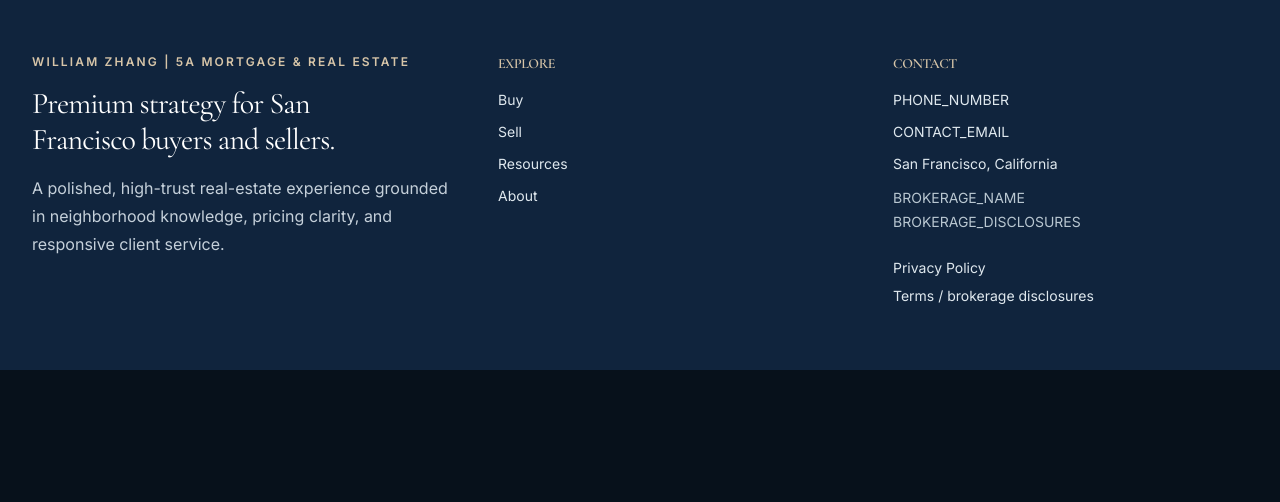
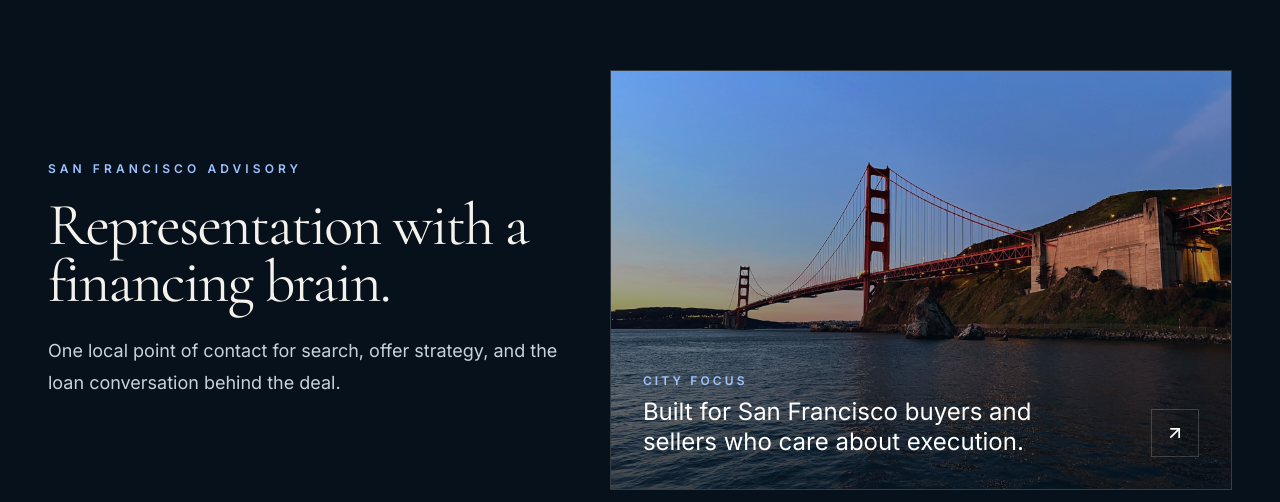
Before and after one commit to beelyzee/Personal-Site, a Next.js app: page / in a window 1280 px wide. Shown: the part 811-1313 px from the top of the page. Before the commit the page ends 1181 px from the top, so only its background shows below. Built offline with nearby package versions, Linux system fonts and the light colour scheme; no server answers.

Commit message:
Add cinematic SF visual sections to homepage

```diff
--- a/src/app/page.tsx
+++ b/src/app/page.tsx
@@ -1,6 +1,7 @@
 import { buildMetadata } from "@/lib/metadata";
 import { SITE } from "@/data/site";
 import HeroSection from "@/components/HeroSection";
+import HomeVisualSections from "@/components/HomeVisualSections";
 import StructuredData from "@/components/shared/StructuredData";
 
 export const metadata = buildMetadata({
@@ -24,6 +25,7 @@ export default function HomePage() {
         }}
       />
       <HeroSection />
+      <HomeVisualSections />
     </>
   );
 }
--- /dev/null
+++ b/src/components/HomeVisualSections.tsx
@@ -0,0 +1,163 @@
+import Image from "next/image";
+import Link from "next/link";
+import { ArrowUpRight, BadgeDollarSign, Landmark, MapPinned } from "lucide-react";
+
+import MotionReveal from "@/components/shared/MotionReveal";
+
+const FEATURE_IMAGES = [
+  {
+    title: "Neighborhood strategy",
+    label: "Russian Hill / Northside",
+    href: "/neighborhoods",
+    image: "/lombard-street.jpg",
+    icon: MapPinned,
+  },
+  {
+    title: "Offer positioning",
+    label: "Buyer advisory",
+    href: "/buy",
+    image: "/images/sf-hero.jpg",
+    icon: Landmark,
+  },
+  {
+    title: "Financing insight",
+    label: "Rate and loan guidance",
+    href: "/book-consultation",
+    image: "/golden-gate-sunrise.jpg",
+    icon: BadgeDollarSign,
+  },
+];
+
+export default function HomeVisualSections() {
+  return (
+    <div className="bg-[#07111b] text-[#f5f2ec]">
+      <section className="border-y border-white/10 py-16 sm:py-20">
+        <div className="mx-auto grid max-w-[1600px] gap-8 px-5 sm:px-8 lg:grid-cols-[0.92fr_1.08fr] xl:px-12 2xl:px-16">
+          <MotionReveal className="flex flex-col justify-center">
+            <p className="text-xs font-semibold uppercase tracking-[0.34em] text-[#9fc3ff]">
+              San Francisco Advisory
+            </p>
+            <h2 className="mt-5 max-w-xl text-5xl leading-[0.95] text-[#f5f2ec] sm:text-6xl">
+              Representation with a financing brain.
+            </h2>
+            <p className="mt-6 max-w-lg text-base leading-8 text-[#c9d2dc] sm:text-lg">
+              One local point of contact for search, offer strategy, and the loan conversation behind
+              the deal.
+            </p>
+          </MotionReveal>
+
+          <MotionReveal delay={0.08}>
+            <div className="relative min-h-[420px] overflow-hidden border border-white/12">
+              <Image
+                src="/golden-gate-sunrise.jpg"
+                alt="Golden Gate Bridge in San Francisco"
+                fill
+                className="object-cover"
+                sizes="(min-width: 1024px) 52vw, 100vw"
+              />
+              <div className="absolute inset-0 bg-[linear-gradient(180deg,rgba(7,17,27,0.05)_0%,rgba(7,17,27,0.72)_100%)]" />
+              <div className="absolute bottom-0 left-0 right-0 flex items-end justify-between gap-6 p-6 sm:p-8">
+                <div>
+                  <p className="text-xs font-semibold uppercase tracking-[0.26em] text-[#9fc3ff]">
+                    City Focus
+                  </p>
+                  <p className="mt-2 max-w-md text-2xl leading-tight text-white">
+                    Built for San Francisco buyers and sellers who care about execution.
+                  </p>
+                </div>
+                <Link
+                  href="/contact"
+                  aria-label="Contact William"
+                  className="hidden h-12 w-12 shrink-0 items-center justify-center border border-white/60 text-white transition-colors hover:border-[#9fc3ff] hover:text-[#9fc3ff] sm:inline-flex"
+                >
+                  <ArrowUpRight className="h-5 w-5" />
+                </Link>
+              </div>
+            </div>
+          </MotionReveal>
+        </div>
+      </section>
+
+      <section className="py-16 sm:py-20">
+        <div className="mx-auto max-w-[1600px] px-5 sm:px-8 xl:px-12 2xl:px-16">
+          <MotionReveal className="mb-10 flex flex-col justify-between gap-5 sm:flex-row sm:items-end">
+            <div>
+              <p className="text-xs font-semibold uppercase tracking-[0.34em] text-[#9fc3ff]">
+                Three Angles
+              </p>
+              <h2 className="mt-4 text-4xl leading-none text-[#f5f2ec] sm:text-5xl">
+                Local market, deal craft, loan clarity.
+              </h2>
+            </div>
+            <p className="max-w-sm text-sm leading-7 text-[#b9c5d2]">
+              More signal, fewer moving parts.
+            </p>
+          </MotionReveal>
+
+          <div className="grid gap-4 lg:grid-cols-3">
+            {FEATURE_IMAGES.map((item, index) => {
+              const Icon = item.icon;
+
+              return (
+                <MotionReveal key={item.title} delay={index * 0.06}>
+                  <Link
+                    href={item.href}
+                    className="group relative block min-h-[360px] overflow-hidden border border-white/12 bg-[#0b1623]"
+                  >
+                    <Image
+                      src={item.image}
+                      alt={item.title}
+                      fill
+                      className="object-cover transition-transform duration-700 group-hover:scale-[1.045]"
+                      sizes="(min-width: 1024px) 33vw, 100vw"
+                    />
+                    <div className="absolute inset-0 bg-[linear-gradient(180deg,rgba(7,17,27,0.08)_0%,rgba(7,17,27,0.84)_100%)]" />
+                    <div className="absolute inset-x-0 bottom-0 p-6">
+                      <div className="mb-5 inline-flex h-10 w-10 items-center justify-center border border-white/45 text-white">
+                        <Icon className="h-5 w-5" />
+                      </div>
+                      <p className="text-xs font-semibold uppercase tracking-[0.24em] text-[#9fc3ff]">
+                        {item.label}
+                      </p>
+                      <div className="mt-2 flex items-center justify-between gap-4">
+                        <h3 className="text-3xl leading-none text-white">{item.title}</h3>
+                        <ArrowUpRight className="h-5 w-5 text-white transition-transform duration-300 group-hover:-translate-y-1 group-hover:translate-x-1" />
+                      </div>
+                    </div>
+                  </Link>
+                </MotionReveal>
+              );
+            })}
+          </div>
+        </div>
+      </section>
+
+      <section className="relative overflow-hidden border-t border-white/10 py-20 sm:py-24">
+        <Image
+          src="/lombard-street.jpg"
+          alt="Lombard Street in San Francisco"
+          fill
+          className="object-cover"
+          sizes="100vw"
+        />
+        <div className="absolute inset-0 bg-[linear-gradient(90deg,rgba(7,17,27,0.9)_0%,rgba(7,17,27,0.72)_44%,rgba(7,17,27,0.34)_100%)]" />
+        <MotionReveal className="relative z-10 mx-auto max-w-[1600px] px-5 sm:px-8 xl:px-12 2xl:px-16">
+          <div className="max-w-2xl">
+            <p className="text-xs font-semibold uppercase tracking-[0.34em] text-[#9fc3ff]">
+              Next Move
+            </p>
+            <h2 className="mt-5 text-5xl leading-[0.95] text-white sm:text-6xl">
+              Start with a sharper read on the market.
+            </h2>
+            <Link
+              href="/contact"
+              className="mt-8 inline-flex h-14 items-center justify-center border border-white/70 px-7 text-base font-medium text-white transition-colors hover:border-[#9fc3ff] hover:bg-white/6"
+            >
+              Contact William
+            </Link>
+          </div>
+        </MotionReveal>
+      </section>
+    </div>
+  );
+}
```
